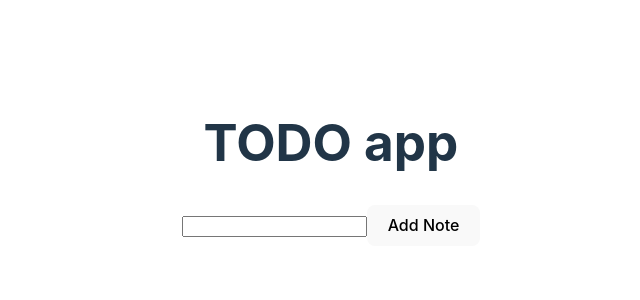
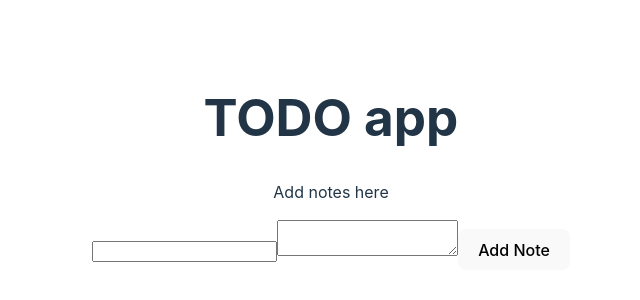
Before and after one commit to aviralrabbit1/notes, a React (Vite) app: page / in a window 1280 px wide. Shown: the part 228-528 px from the top of the page, without its empty margins (309-949 px from the left). Built offline with nearby package versions, Linux system fonts and the light colour scheme.

Commit message:
Added Notes content body

```diff
--- a/src/TODO.tsx
+++ b/src/TODO.tsx
@@ -2,19 +2,22 @@ import { useState } from "react";
 
 interface Note {
     title: string;
+    body: string;
 }
 
 function TODO() {
     const [title, setTitle] = useState<string>("");
     const [notes, setNotes] = useState<Note[]>([]);
+    const [body, setBody] = useState("");
 
     const addNote = (event: { preventDefault: () => void; }) => {
         event.preventDefault();
         setNotes([
             ...notes,
-            { title }
+            { title, body }
         ])
         setTitle("");
+        setBody("");
     }
 
     const removeNote = (title: string) => {
@@ -29,11 +32,14 @@ function TODO() {
         {notes.map((note) => (
             <div key={note.title}>
                 <h3>{note.title} </h3>
+                <p>{note.body} </p>
                 <button onClick={() => removeNote(note.title)}>Remove Note</button>
             </div>
         ))}
+        <p>Add notes here</p>
         <form action="" onSubmit={addNote} >
             <input type="text" value={title} onChange={(e) => setTitle(e.target.value)} />
+            <textarea value={body} onChange={(e) => setBody(e.target.value)} />
             <button>Add Note</button>
             <h3>{title} </h3>
         </form>
```
